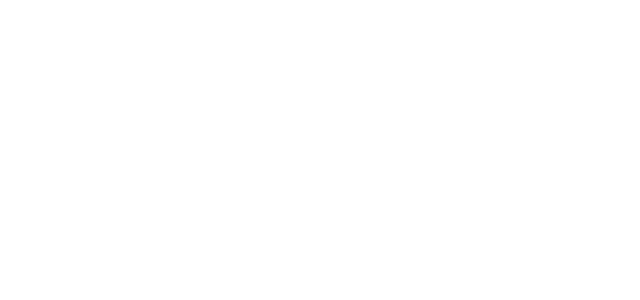
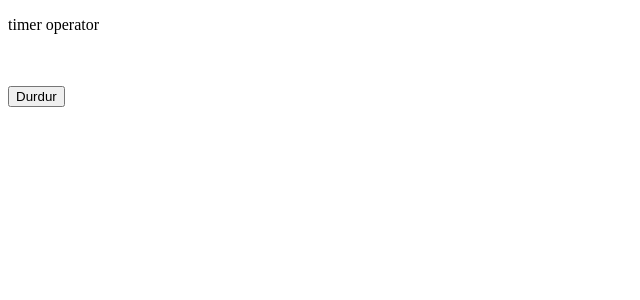
Before and after one commit to BeyzaNurCebi/rxjs, an Angular app: page /timer in a window 1280 px wide. Before the commit this address led to /. Shown: the top 300 px of the page, without its empty margins (0-640 px from the left). Built offline with nearby package versions, Linux system fonts and the light colour scheme.

Commit message:
timer operator

```diff
--- a/src/app/app-routing.module.ts
+++ b/src/app/app-routing.module.ts
@@ -4,12 +4,14 @@
 import { OfComponent } from './operators/of/of.component';
 
 import { OperatorsComponent } from './operators/operators.component';
+import { TimerComponent } from './operators/timer/timer.component';
 
 const routes: Routes = [
   {path: "" ,redirectTo: "/operators",pathMatch: "full"},
   {path: "operators",component: OperatorsComponent},
   {path: "of",component: OfComponent},
-  {path: "interval",component: IntervalComponent}
+  {path: "interval",component: IntervalComponent},
+  {path: "timer",component: TimerComponent}
 ];
 
 @NgModule({
--- a/src/app/app.module.ts
+++ b/src/app/app.module.ts
@@ -7,13 +7,15 @@
 import { OperatorsComponent } from './operators/operators.component';
 import { OfComponent } from './operators/of/of.component';
 import { IntervalComponent } from './operators/interval/interval.component';
+import { TimerComponent } from './operators/timer/timer.component';
 
 @NgModule({
   declarations: [
     AppComponent,
     OperatorsComponent,
     OfComponent,
-    IntervalComponent
+    IntervalComponent,
+    TimerComponent
   ],
   imports: [
     BrowserModule,
--- a/src/app/operators/operators.component.html
+++ b/src/app/operators/operators.component.html
@@ -6,3 +6,8 @@
 <a [routerLink]="['/interval']">
     interval operator
 </a>
+<br>
+<br>
+<a [routerLink]="['/timer']">
+    timer operator
+</a>
--- /dev/null
+++ b/src/app/operators/timer/timer.component.html
@@ -0,0 +1,4 @@
+<p>timer operator</p>
+<br>
+<br>
+<button type="button" (click)="stop()">Durdur</button>
--- /dev/null
+++ b/src/app/operators/timer/timer.component.ts
@@ -0,0 +1,41 @@
+import { Component, OnInit } from '@angular/core';
+import { timer } from 'rxjs';
+
+@Component({
+    selector: 'ng-timer',
+    templateUrl: 'timer.component.html'
+})
+
+export class TimerComponent implements OnInit {
+    subscription;
+    constructor() {
+      /* bir metodun belirli milisaniye sonra çalışmasını istiyorsak kullanırız.
+      interval dan farkı bir kez çalışır. interval verdiğimiz süre içinde devamlı çalışır.
+      */
+      const publisher = timer(3000);
+      publisher.subscribe(val => {
+          console.log("3 saniye sonra ekranda bu yazıyı görüceksin.")
+      },err =>{
+
+      },() => {
+          console.log("tamamlandı.")
+      })
+
+      /* içine iki parametre alır. ilk parametre kaç saniye sonra metodun çalışacağını söyler
+      ikinci parametre ise metod bir kez çalıştıktan sonra kaç saniyede bir tekrar edeceğini
+      bize anlatır. */
+
+      const publisher2 = timer(3000, 2000)
+      this.subscription = publisher2.subscribe(val=>{
+          console.log("3 saniye sonra görünecek" + val)
+      })
+    }
+
+
+    stop(){
+        //veriye unsubscribe olduk. bu metod çalışıcna veri alma işlemi durdurulur.
+        this.subscription.unsubscribe()
+    }
+
+    ngOnInit() { }
+}
```
